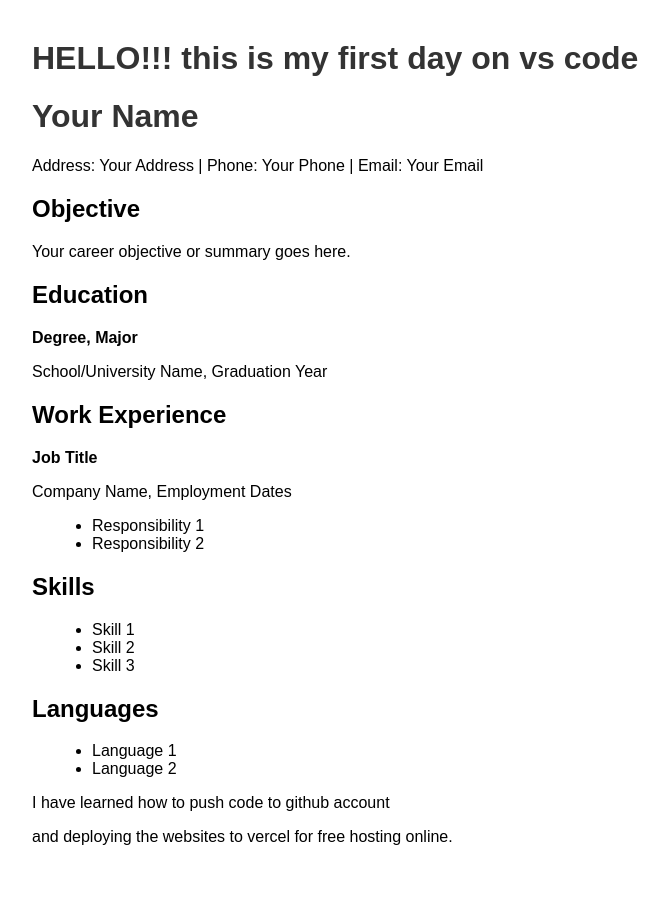
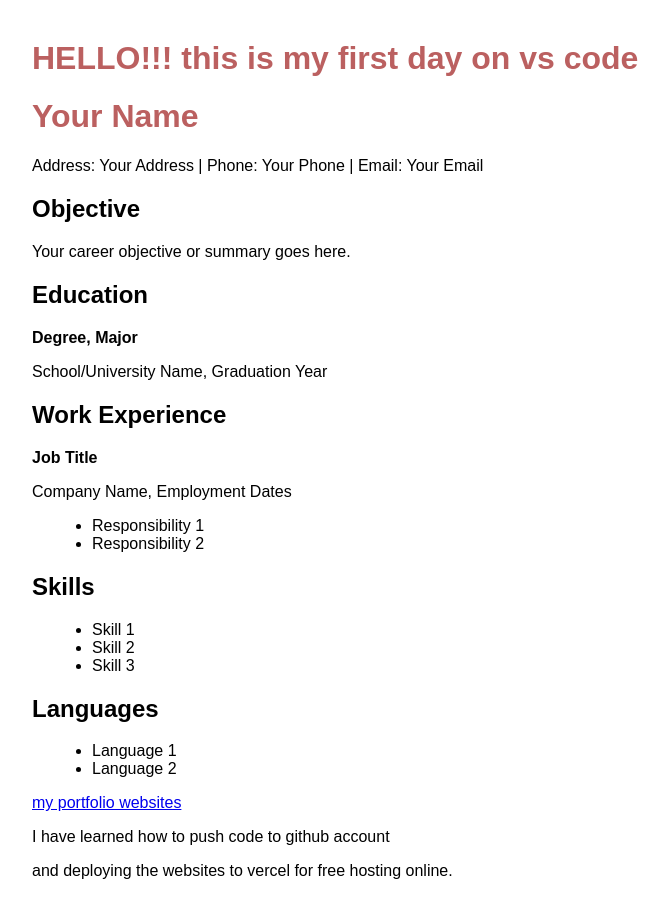
Before and after one commit to Collinslimo/my--practice-folder, a plain HTML site: page index.html in a window 1280 px wide. Shown: the whole page, without its empty margins (8-677 px from the left). Before the commit the page ends 886 px from the top, so only its background shows below. Drawn offline with Linux system fonts and the light colour scheme.

Commit message:
add items

```diff
--- a/index.css
+++ b/index.css
@@ -6,7 +6,7 @@
     margin: 40px;
 }
 h1 {
-    color: #333;
+    color: #bb6060;
 }
 .section {
     margin-top: 20px;
--- a/index.html
+++ b/index.html
@@ -45,6 +45,7 @@
                     <li>Language 2</li>
                 </ul>
             </div>
+            <a href="www.collinslimo.vercel.app">my portfolio websites</a>
     </body>
     <p>I have learned how to push code to github account</p>
     <p>and deploying the websites to vercel for free hosting online. </p>
```
